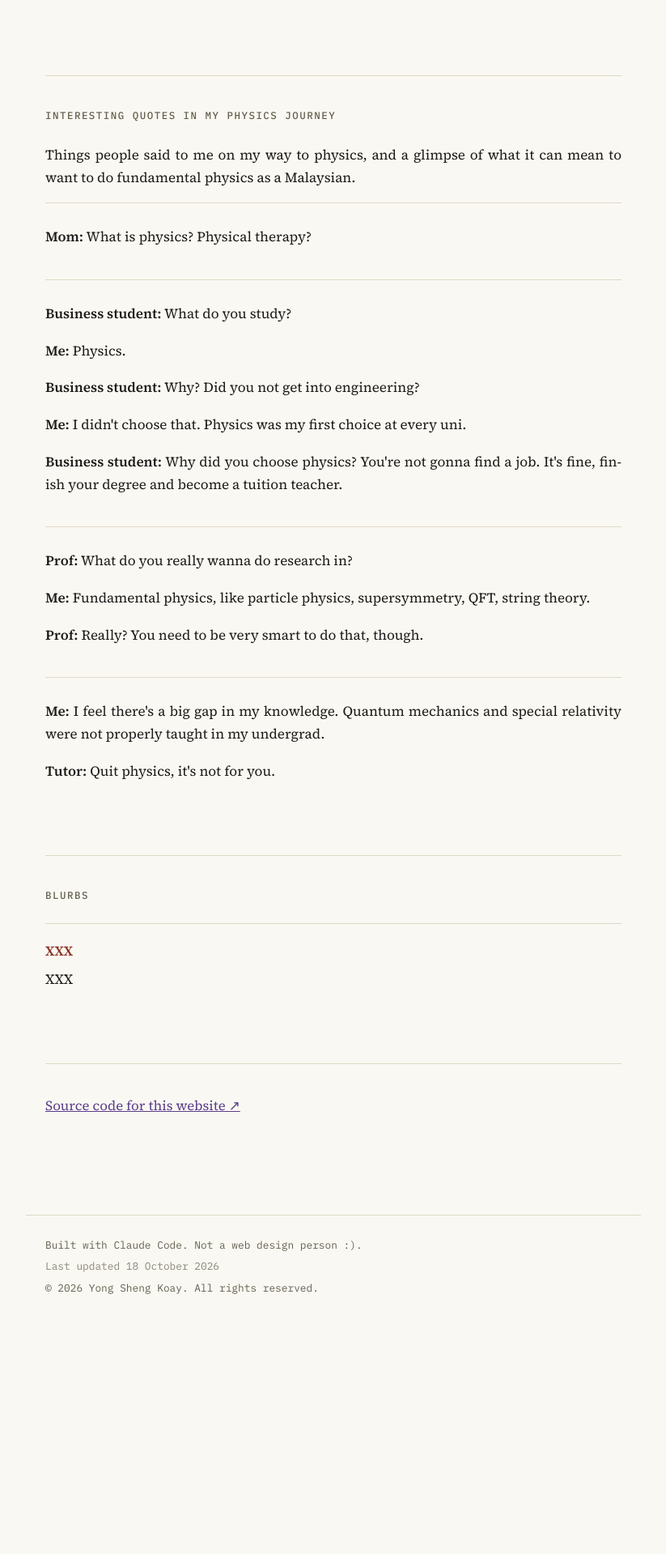
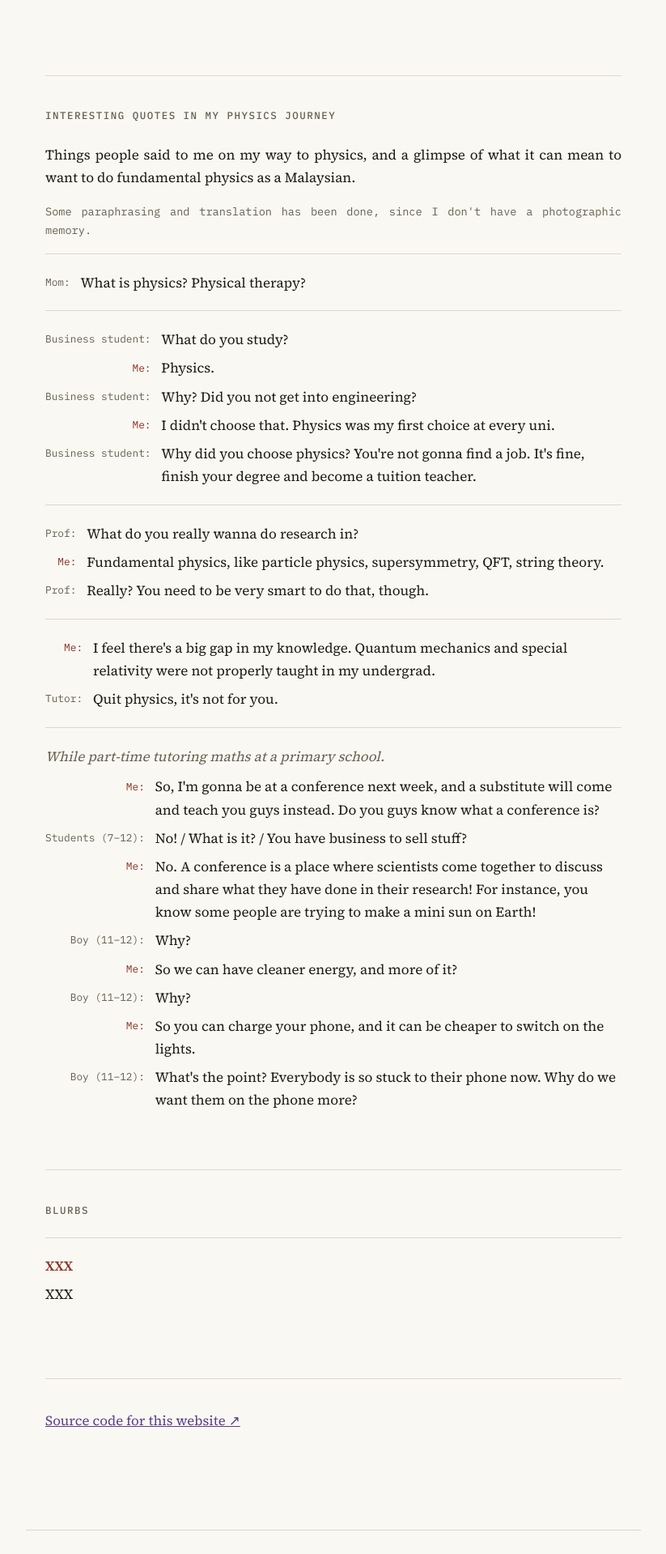
Before and after one commit to kys-sheng/kys-sheng.github.io, a Jekyll site: the page built from stuff.html, in a window 1280 px wide. Shown: the part 3084-5003 px from the top of the page at 81% size, without its empty margins (228-1051 px from the left). Built offline with Jekyll 4.4.1, drawn with Linux system fonts in a browser that asks for light colours; before the commit the page ends 4725 px from its top, so only the background shows below that.

Commit message:
Show Stuff page quotes as aligned dialogue
Render quote conversations as a speaker/line grid so the colons align,
add a paraphrasing note and a context line, and add the primary-school
tutoring conversation.

Co-Authored-By: Claude Opus 5.5 <noreply@anthropic.com>
Claude-Session: https://claude.ai/code/session_01H6UXkGkQm2yZwkDzz2mgL5

```diff
--- a/_data/stuff.yml
+++ b/_data/stuff.yml
@@ -75,30 +75,53 @@ sections:
 
   - heading: "Interesting quotes in my physics journey"
     intro: "Things people said to me on my way to physics, and a glimpse of what it can mean to want to do fundamental physics as a Malaysian."
+    note: "Some paraphrasing and translation has been done, since I don't have a photographic memory."
+    # Dialogue items: "context" is optional; each line has "who" and "say".
     items:
-      - title: ""
-        text:
-          - "<strong>Mom:</strong> What is physics? Physical therapy?"
-        source: ""
-      - title: ""
-        text:
-          - "<strong>Business student:</strong> What do you study?"
-          - "<strong>Me:</strong> Physics."
-          - "<strong>Business student:</strong> Why? Did you not get into engineering?"
-          - "<strong>Me:</strong> I didn't choose that. Physics was my first choice at every uni."
-          - "<strong>Business student:</strong> Why did you choose physics? You're not gonna find a job. It's fine, finish your degree and become a tuition teacher."
-        source: ""
-      - title: ""
-        text:
-          - "<strong>Prof:</strong> What do you really wanna do research in?"
-          - "<strong>Me:</strong> Fundamental physics, like particle physics, supersymmetry, QFT, string theory."
-          - "<strong>Prof:</strong> Really? You need to be very smart to do that, though."
-        source: ""
-      - title: ""
-        text:
-          - "<strong>Me:</strong> I feel there's a big gap in my knowledge. Quantum mechanics and special relativity were not properly taught in my undergrad."
-          - "<strong>Tutor:</strong> Quit physics, it's not for you."
-        source: ""
+      - lines:
+          - who: "Mom"
+            say: "What is physics? Physical therapy?"
+      - lines:
+          - who: "Business student"
+            say: "What do you study?"
+          - who: "Me"
+            say: "Physics."
+          - who: "Business student"
+            say: "Why? Did you not get into engineering?"
+          - who: "Me"
+            say: "I didn't choose that. Physics was my first choice at every uni."
+          - who: "Business student"
+            say: "Why did you choose physics? You're not gonna find a job. It's fine, finish your degree and become a tuition teacher."
+      - lines:
+          - who: "Prof"
+            say: "What do you really wanna do research in?"
+          - who: "Me"
+            say: "Fundamental physics, like particle physics, supersymmetry, QFT, string theory."
+          - who: "Prof"
+            say: "Really? You need to be very smart to do that, though."
+      - lines:
+          - who: "Me"
+            say: "I feel there's a big gap in my knowledge. Quantum mechanics and special relativity were not properly taught in my undergrad."
+          - who: "Tutor"
+            say: "Quit physics, it's not for you."
+      - context: "While part-time tutoring maths at a primary school."
+        lines:
+          - who: "Me"
+            say: "So, I'm gonna be at a conference next week, and a substitute will come and teach you guys instead. Do you guys know what a conference is?"
+          - who: "Students (7–12)"
+            say: "No! / What is it? / You have business to sell stuff?"
+          - who: "Me"
+            say: "No. A conference is a place where scientists come together to discuss and share what they have done in their research! For instance, you know some people are trying to make a mini sun on Earth!"
+          - who: "Boy (11–12)"
+            say: "Why?"
+          - who: "Me"
+            say: "So we can have cleaner energy, and more of it?"
+          - who: "Boy (11–12)"
+            say: "Why?"
+          - who: "Me"
+            say: "So you can charge your phone, and it can be cheaper to switch on the lights."
+          - who: "Boy (11–12)"
+            say: "What's the point? Everybody is so stuck to their phone now. Why do we want them on the phone more?"
 
   - heading: "Blurbs"
     items:
--- a/stuff.html
+++ b/stuff.html
@@ -13,9 +13,19 @@ title: Stuff
 <section>
   <h2>{{ sec.heading }}</h2>
   {% if sec.intro and sec.intro != "" %}<p class="stuff-text">{{ sec.intro }}</p>{% endif %}
+  {% if sec.note and sec.note != "" %}<p class="stuff-source">{{ sec.note }}</p>{% endif %}
   {% for item in sec.items %}
   <div class="stuff-item">
     {% if item.title and item.title != "" %}<div class="stuff-title">{{ item.title }}</div>{% endif %}
+    {% if item.context and item.context != "" %}<p class="dialogue-context">{{ item.context }}</p>{% endif %}
+    {% if item.lines %}
+    <dl class="dialogue">
+      {% for line in item.lines %}
+      <dt{% if line.who == "Me" %} class="me"{% endif %}>{{ line.who }}:</dt>
+      <dd>{{ line.say }}</dd>
+      {% endfor %}
+    </dl>
+    {% endif %}
     {% for para in item.text %}
     <p class="stuff-text">{{ para }}</p>
     {% endfor %}
--- a/style.css
+++ b/style.css
@@ -218,6 +218,19 @@ h3{font-size:1.15rem; font-weight:600; margin:0 0 .2rem}
   margin-top:.4rem;
 }
 
+.dialogue-context{margin:0 0 .6rem; font-style:italic; color:var(--muted)}
+.dialogue{display:grid; grid-template-columns:max-content minmax(0,1fr); column-gap:.8rem; row-gap:.45rem; margin:0}
+.dialogue dt{
+  text-align:right; font-family:"IBM Plex Mono", monospace; font-size:.8rem;
+  color:var(--muted); padding-top:.2rem; white-space:nowrap;
+}
+.dialogue dt.me{color:var(--accent)}
+.dialogue dd{margin:0}
+@media (max-width:480px){
+  .dialogue{grid-template-columns:minmax(0,1fr); row-gap:0}
+  .dialogue dt{text-align:left; padding-top:.5rem}
+}
+
 .lang-table{width:100%; border-collapse:collapse; font-size:.92rem; margin-top:.8rem; table-layout:auto}
 .lang-table th{
   font-family:"IBM Plex Mono", monospace; font-size:.7rem; letter-spacing:.08em;
```
